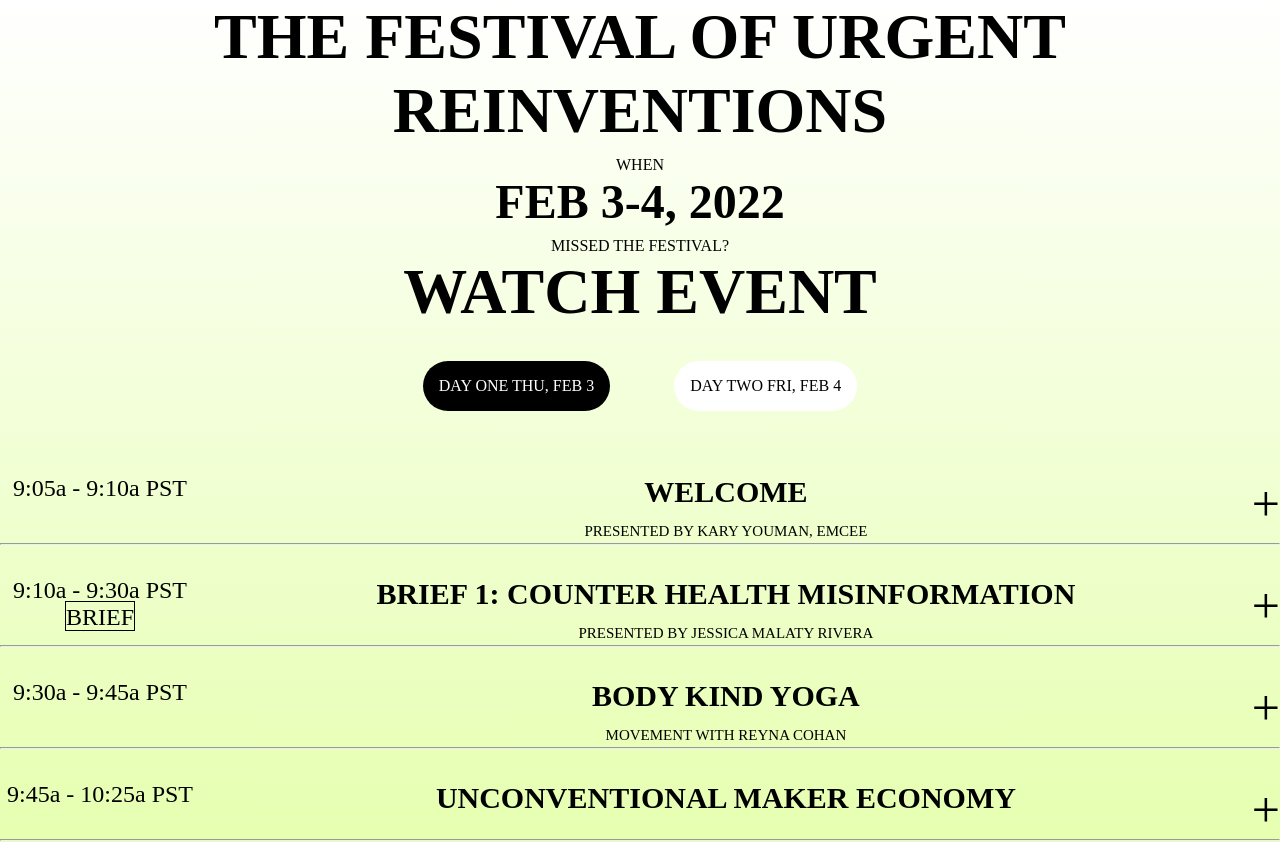
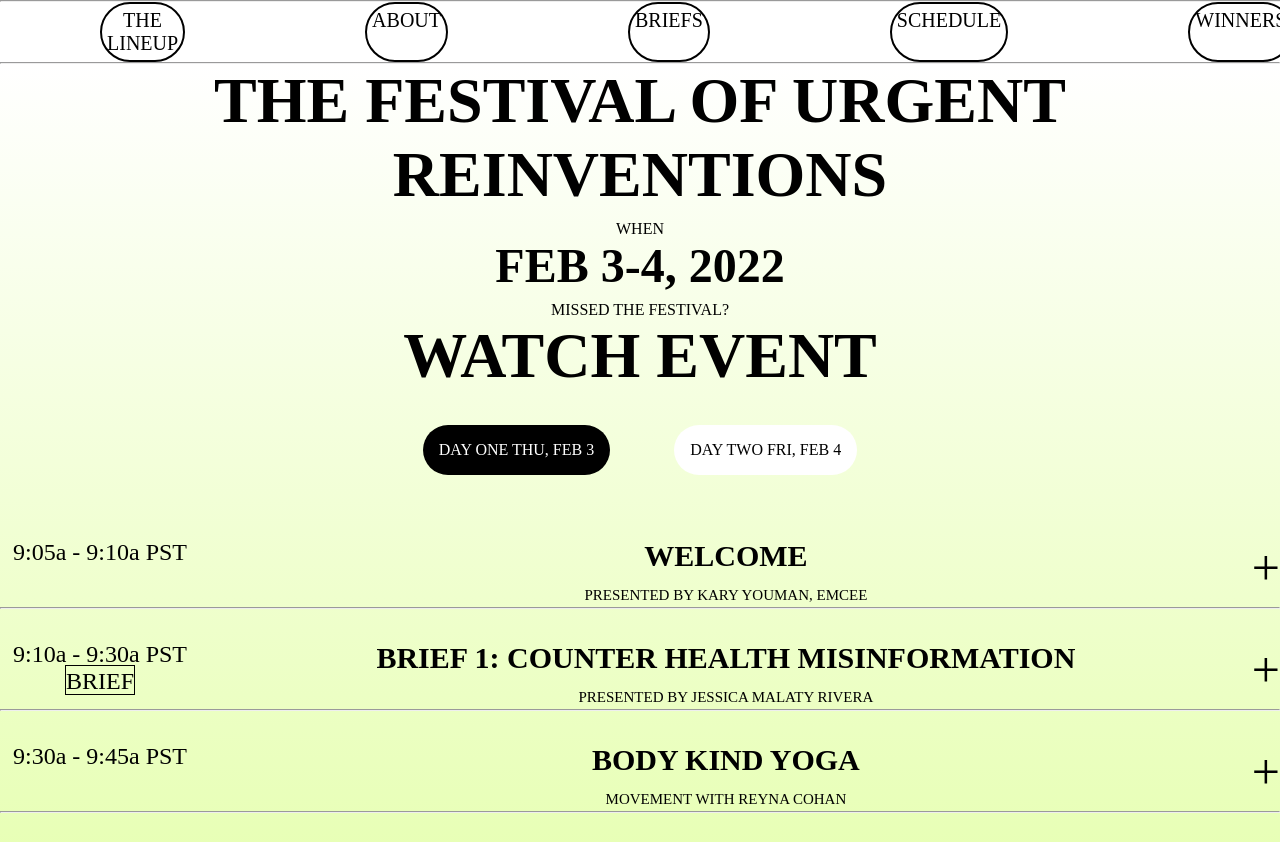
Before and after one commit to Ani-Hack-hub/One-man-army_1714_1_easy, a plain HTML site: page index.html in a window 1280 px wide. Shown: the top 842 px of the page. Drawn offline with Linux system fonts and the light colour scheme.

Commit message:
added headbar menu options

```diff
--- a/index.html
+++ b/index.html
@@ -9,8 +9,28 @@
   </head>
   <body>
     <header>
-      <nav></nav>
+        <hr>
+      <nav class="headbar">
+        <ul>
+            <li>
+                <div>THE LINEUP</div>
+            </li>
+            <li>
+                <div>ABOUT</div>
+            </li>
+            <li>
+                <div>BRIEFS</div>
+            </li>
+            <li>
+                <div>SCHEDULE</div>
+            </li>
+            <li>
+                <div>WINNERS</div>
+            </li>
+        </ul>
+      </nav>
     </header>
+    <hr>
     <div class="container">
       <h1>THE FESTIVAL OF URGENT REINVENTIONS</h1>
       <p>WHEN</p>
--- a/style.css
+++ b/style.css
@@ -76,3 +76,24 @@
     text-align: left;
     font-size: 15px;
 }
+
+header{
+    display: grid;
+    /* grid-template-rows: auto auto; */
+    text-align: center;
+}
+.headbar>ul{
+    display: flex;
+    text-align: center;
+    gap: 5rem;
+}
+.headbar>ul>li{
+    list-style: none;
+    font-size: 20px;
+    border: 2px solid black;
+    padding: 2px;
+    margin-left: 100px;
+    padding: 5px;
+    align-items: center;
+    border-radius: 50px;
+}
```
